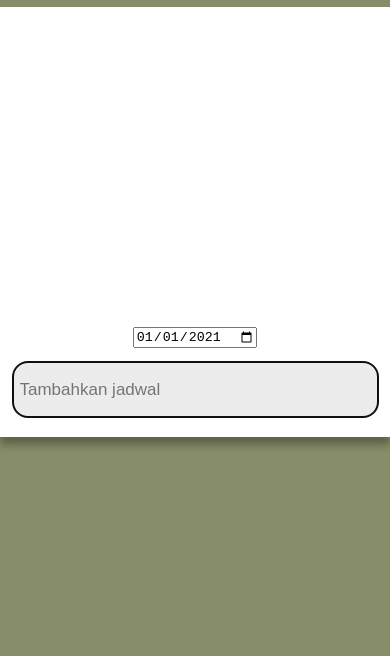
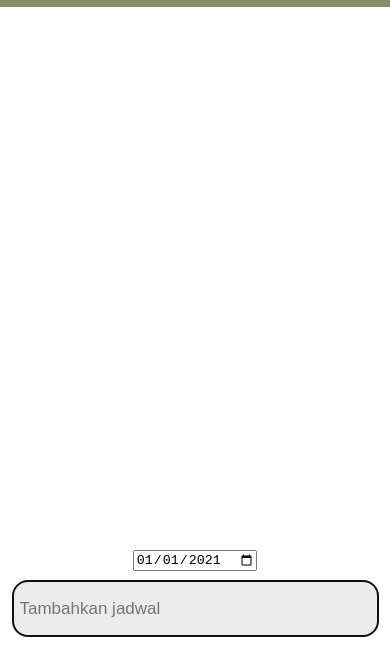
Before and after one commit to danuapratama/to-do-list, a plain HTML site: page index.html in a window 390 px wide. Shown: the part 188-844 px from the top of the page. Drawn offline with nearby package versions, Linux system fonts and the light colour scheme.

Commit message:
position form input

```diff
--- a/css/style.css
+++ b/css/style.css
@@ -195,9 +195,22 @@ body {
     top: 14px;
   }
 
+  .content {
+    padding-bottom: 15rem;
+  }
+
+  .add-calendar {
+    position: fixed;
+    padding: 5px 0;
+    bottom: 5rem;
+    background-color: #fff;
+  }
+
   .add-to-do {
+    position: fixed;
     border-radius: 0;
     padding: 20px 0;
+    bottom: 0;
   }
 
   .add-calendar {
```
